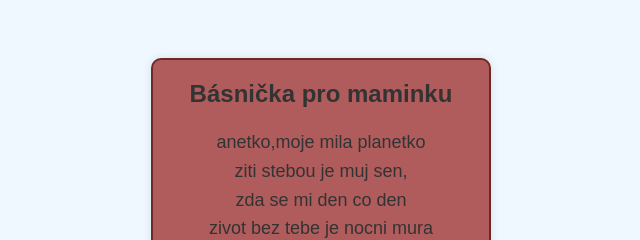
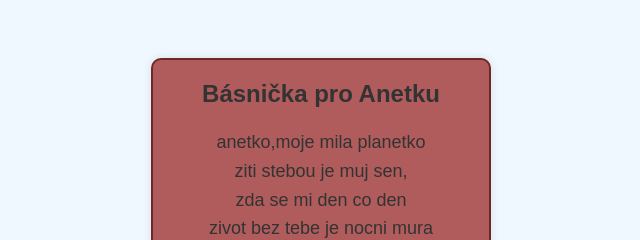
Before and after one commit to tobiaszlobias/tobiaszlobias.github.io, a plain HTML site: page index.html in a window 1280 px wide. Shown: the top 240 px of the page, 319-959 px from the left. Drawn offline with Linux system fonts and the light colour scheme.

Commit message:
Update index.html

```diff
--- a/index.html
+++ b/index.html
@@ -32,7 +32,7 @@
   </head>
   <body>
     <div class="poem-container">
-      <div class="poem-title">Básnička pro maminku</div>
+      <div class="poem-title">Básnička pro Anetku</div>
       <div class="poem">
         <p>anetko,moje mila planetko<br>
         ziti stebou je muj sen, <br>
```
